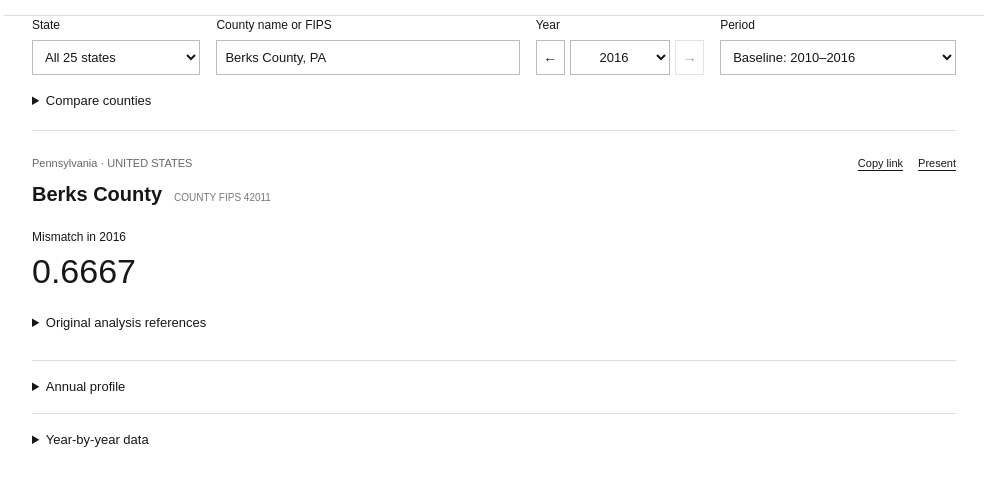
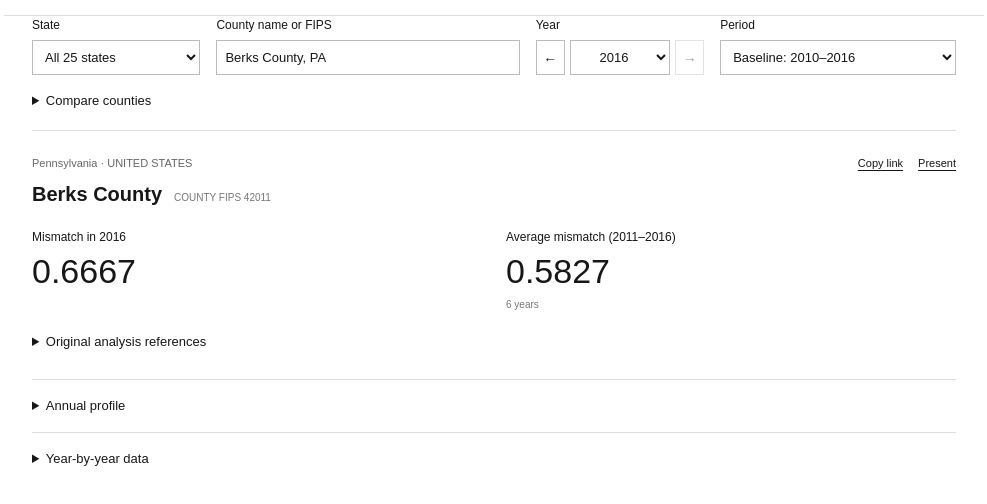
Before and after one commit to fangliang57/spatial-mismatch-country, a website: page docs/offline.html in a window 1280 px wide. Shown: the part 100-604 px from the top of the page, without its empty margins (146-1133 px from the left). Drawn offline with Linux system fonts and the light colour scheme.

Commit message:
Add files via upload

```diff
--- a/docs/app.js
+++ b/docs/app.js
@@ -84,7 +84,7 @@ function render() {
   const indicator = document.querySelector('.measure-scale i');
   if (indicator) { indicator.style.visibility = annual === null ? 'hidden' : 'visible'; indicator.style.left = `${(annual ?? 0) * 100}%`; }
   $('original-mean').textContent = formatValue(county.original_mean);
-  $('original-years').textContent = `${county.original_mean_n_years} available ${county.original_mean_n_years === 1 ? 'year' : 'years'}, 2011–2016`;
+  $('original-years').textContent = `${county.original_mean_n_years} ${county.original_mean_n_years === 1 ? 'year' : 'years'}`;
   $('complete-mean').textContent = formatValue(county.complete_mean);
   $('original-group').textContent = county.original_high ? 'High mismatch' : 'Low mismatch';
   $('original-group').classList.toggle('high', Boolean(county.original_high));
--- a/docs/offline.html
+++ b/docs/offline.html
@@ -49,12 +49,13 @@ summary { font-size: 13px; width: fit-content; }
 .view-actions .text-button { font-size: 11px; }
 .county-heading { display: flex; align-items: baseline; flex-wrap: wrap; gap: 12px; }
 #fips-label { color: #777; font-size: 10px; }
-.annual-value { margin-top: 20px; }
-#value-label { font-size: 12px; margin: 0 0 3px; }
-#annual-value { display: block; font-size: 34px; line-height: 1.3; font-weight: 500; font-variant-numeric: tabular-nums; }
+.mismatch-values { display: grid; grid-template-columns: repeat(2, minmax(0, 1fr)); gap: 24px; margin-top: 20px; }
+#value-label, #mean-label { font-size: 12px; margin: 0 0 3px; }
+#annual-value, #original-mean { display: block; font-size: 34px; line-height: 1.3; font-weight: 500; font-variant-numeric: tabular-nums; }
+#original-years { display: block; font-size: 10px; color: #777; margin-top: 4px; }
 #annual-value.unavailable { font-size: 25px; }
 .analysis-reference { margin-top: 20px; }
-.reference-row { display: grid; grid-template-columns: repeat(3, 1fr); gap: 20px; margin-top: 14px; }
+.reference-row { display: grid; grid-template-columns: repeat(2, 1fr); gap: 20px; margin-top: 14px; }
 .reference-row p { font-size: 11px; color: #666; margin: 0 0 4px; }
 .reference-row strong { display: block; font-size: 16px; font-weight: 500; }
 .reference-row small { display: block; color: #777; font-size: 10px; margin-top: 4px; }
@@ -89,7 +90,7 @@ tr.selected button { font-weight: 600; }
 .skip-link { position: fixed; top: -100px; left: 12px; background: #fff; padding: 10px; z-index: 200; }
 .skip-link:focus { top: 10px; }
 .presentation .controls, .presentation .table-panel, .presentation nav { display: none; }
-.presentation #annual-value { font-size: 46px; }
+.presentation #annual-value, .presentation #original-mean { font-size: 46px; }
 .presentation .county-panel { padding-top: 26px; }
 @media(max-width:760px) { .form-grid { grid-template-columns: 1fr 1fr; } .county-field { min-width: 0; } }
 @media(max-width:460px) { .wrap { padding-inline: 18px; } .topbar { padding-top: 22px; } h1 { font-size: 21px; } .form-grid { grid-template-columns: 1fr; gap: 13px; } .year-picker select { flex: 1; } .county-topline { align-items: flex-start; } .county-topline p { max-width: 130px; } .view-actions { gap: 12px; } .view-actions .text-button { font-size: 10px; } h2 { font-size: 19px; } .reference-row { grid-template-columns: 1fr; gap: 13px; } .compare-picker select { font-size: 11px; } .dialog-heading { padding: 18px; } .dialog-body { padding-inline: 18px; } }
@@ -146,9 +147,11 @@ nav { align-items: flex-start; }
         <article class="county-panel" aria-labelledby="county-title">
           <div class="county-topline"><p id="county-location"></p><div class="view-actions"><button id="share-view" class="text-button">Copy link</button><button id="presentation" class="text-button" aria-pressed="false">Present</button></div></div>
           <div class="county-heading"><h2 id="county-title"></h2><span id="fips-label"></span></div>
-          <div class="annual-value"><p id="value-label">Mismatch in 2016</p><output id="annual-value" aria-live="polite"></output></div>
-
-          <details class="analysis-reference"><summary>Original analysis references</summary><div class="reference-row"><div><p>Original analysis mean</p><strong id="original-mean"></strong><small id="original-years"></small></div><div><p>Complete six-year mean</p><strong id="complete-mean"></strong><small>All six years, 2011–2016</small></div><div><p>Original analysis group</p><strong id="original-group"></strong></div></div></details>
+          <div class="mismatch-values">
+            <div><p id="value-label">Mismatch in 2016</p><output id="annual-value" aria-live="polite"></output></div>
+            <div><p id="mean-label">Average mismatch (2011–2016)</p><output id="original-mean" aria-labelledby="mean-label" aria-live="polite"></output><small id="original-years"></small></div>
+          </div>
+          <details class="analysis-reference"><summary>Original analysis references</summary><div class="reference-row"><div><p>Complete six-year mean</p><strong id="complete-mean"></strong><small>All six years, 2011–2016</small></div><div><p>Original analysis group</p><strong id="original-group"></strong></div></div></details>
         </article>
 
         <details id="profile-details" class="chart-panel"><summary>Annual profile</summary><div class="panel-heading"><p>Annual spatial mismatch, from 0 to 1</p><button id="save-chart" class="text-button">Save chart</button></div><div id="chart-legend" class="chart-legend"></div><div id="profile-chart" class="profile-chart"></div></details>
@@ -314,7 +317,7 @@ function render() {
   const indicator = document.querySelector('.measure-scale i');
   if (indicator) { indicator.style.visibility = annual === null ? 'hidden' : 'visible'; indicator.style.left = `${(annual ?? 0) * 100}%`; }
   $('original-mean').textContent = formatValue(county.original_mean);
-  $('original-years').textContent = `${county.original_mean_n_years} available ${county.original_mean_n_years === 1 ? 'year' : 'years'}, 2011–2016`;
+  $('original-years').textContent = `${county.original_mean_n_years} ${county.original_mean_n_years === 1 ? 'year' : 'years'}`;
   $('complete-mean').textContent = formatValue(county.complete_mean);
   $('original-group').textContent = county.original_high ? 'High mismatch' : 'Low mismatch';
   $('original-group').classList.toggle('high', Boolean(county.original_high));
--- a/docs/styles.css
+++ b/docs/styles.css
@@ -39,12 +39,13 @@ summary { font-size: 13px; width: fit-content; }
 .view-actions .text-button { font-size: 11px; }
 .county-heading { display: flex; align-items: baseline; flex-wrap: wrap; gap: 12px; }
 #fips-label { color: #777; font-size: 10px; }
-.annual-value { margin-top: 20px; }
-#value-label { font-size: 12px; margin: 0 0 3px; }
-#annual-value { display: block; font-size: 34px; line-height: 1.3; font-weight: 500; font-variant-numeric: tabular-nums; }
+.mismatch-values { display: grid; grid-template-columns: repeat(2, minmax(0, 1fr)); gap: 24px; margin-top: 20px; }
+#value-label, #mean-label { font-size: 12px; margin: 0 0 3px; }
+#annual-value, #original-mean { display: block; font-size: 34px; line-height: 1.3; font-weight: 500; font-variant-numeric: tabular-nums; }
+#original-years { display: block; font-size: 10px; color: #777; margin-top: 4px; }
 #annual-value.unavailable { font-size: 25px; }
 .analysis-reference { margin-top: 20px; }
-.reference-row { display: grid; grid-template-columns: repeat(3, 1fr); gap: 20px; margin-top: 14px; }
+.reference-row { display: grid; grid-template-columns: repeat(2, 1fr); gap: 20px; margin-top: 14px; }
 .reference-row p { font-size: 11px; color: #666; margin: 0 0 4px; }
 .reference-row strong { display: block; font-size: 16px; font-weight: 500; }
 .reference-row small { display: block; color: #777; font-size: 10px; margin-top: 4px; }
@@ -79,7 +80,7 @@ tr.selected button { font-weight: 600; }
 .skip-link { position: fixed; top: -100px; left: 12px; background: #fff; padding: 10px; z-index: 200; }
 .skip-link:focus { top: 10px; }
 .presentation .controls, .presentation .table-panel, .presentation nav { display: none; }
-.presentation #annual-value { font-size: 46px; }
+.presentation #annual-value, .presentation #original-mean { font-size: 46px; }
 .presentation .county-panel { padding-top: 26px; }
 @media(max-width:760px) { .form-grid { grid-template-columns: 1fr 1fr; } .county-field { min-width: 0; } }
 @media(max-width:460px) { .wrap { padding-inline: 18px; } .topbar { padding-top: 22px; } h1 { font-size: 21px; } .form-grid { grid-template-columns: 1fr; gap: 13px; } .year-picker select { flex: 1; } .county-topline { align-items: flex-start; } .county-topline p { max-width: 130px; } .view-actions { gap: 12px; } .view-actions .text-button { font-size: 10px; } h2 { font-size: 19px; } .reference-row { grid-template-columns: 1fr; gap: 13px; } .compare-picker select { font-size: 11px; } .dialog-heading { padding: 18px; } .dialog-body { padding-inline: 18px; } }
```
Also changed, not shown: docs/index.html (+5 -3 lines).
